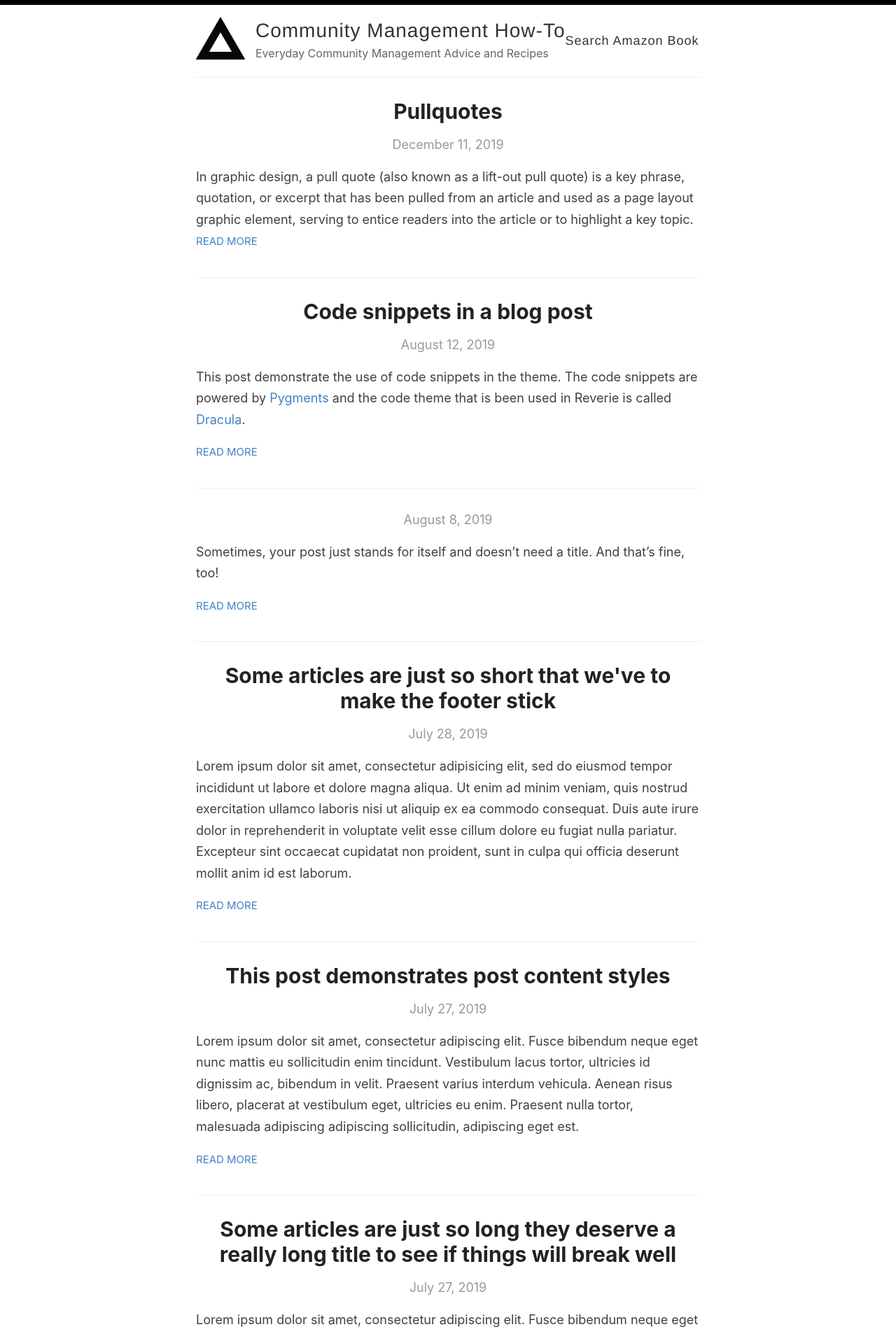
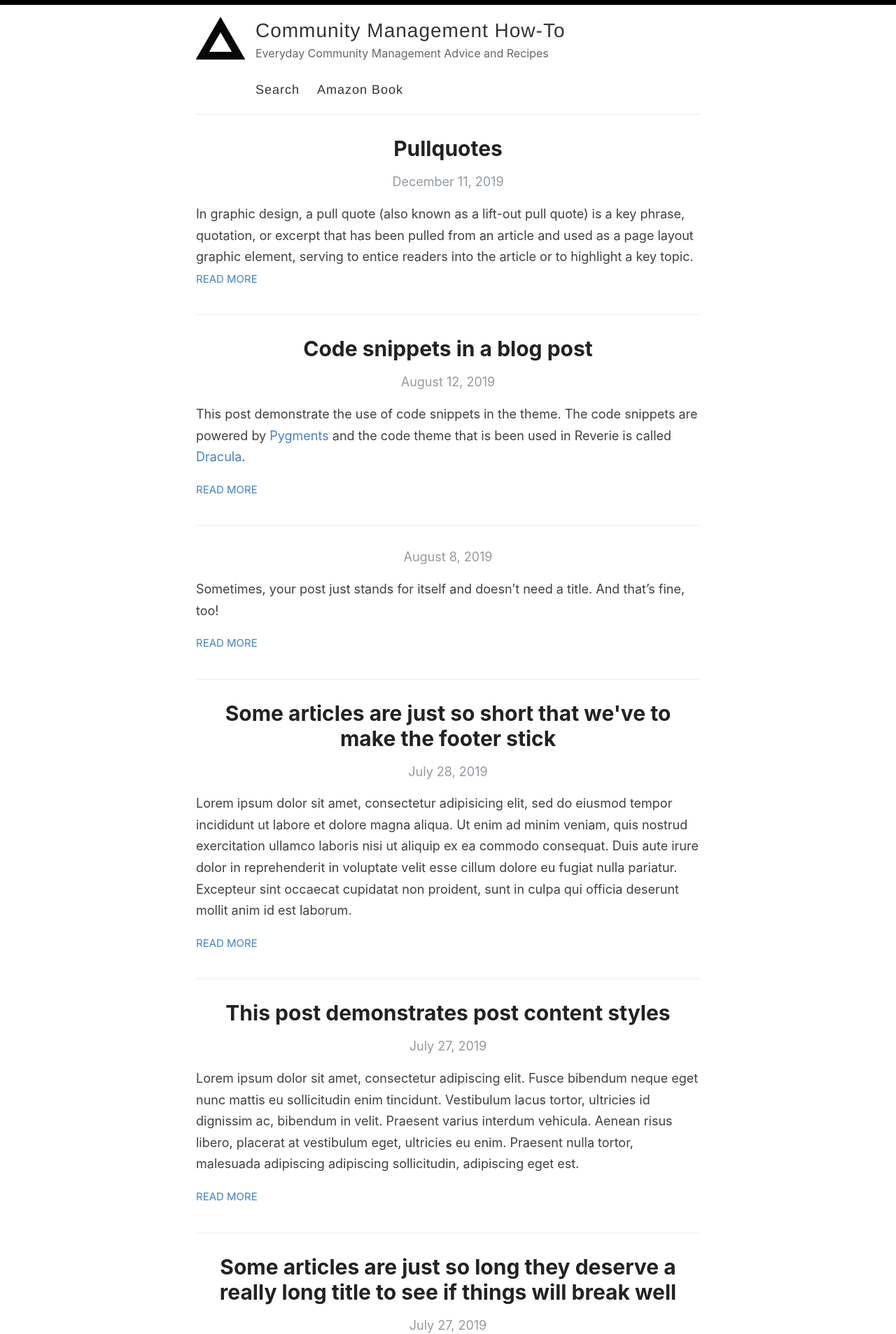
Before and after one commit to coweal/cmhowto, a Jekyll site: the page built from index.html, in a window 1280 px wide. Shown: the top 1906 px of the page at 70% size. Built offline with Jekyll 4.4.1, drawn with Linux system fonts in a browser that asks for light colours; the list of posts is cut into pages by our own code.

Commit message:
Fixed styles for the top menu

```diff
--- a/assets/style.scss
+++ b/assets/style.scss
@@ -299,6 +299,7 @@ p > img {
 
 .site-info {
   float: left;
+  width: 80%;
 
   @include mobile {
     float: none;
@@ -346,6 +347,7 @@ nav {
   }
 
   a {
+    margin-right: 20px;
     color: $darkGray;
     text-align: right;
     font-weight: 300;
```
